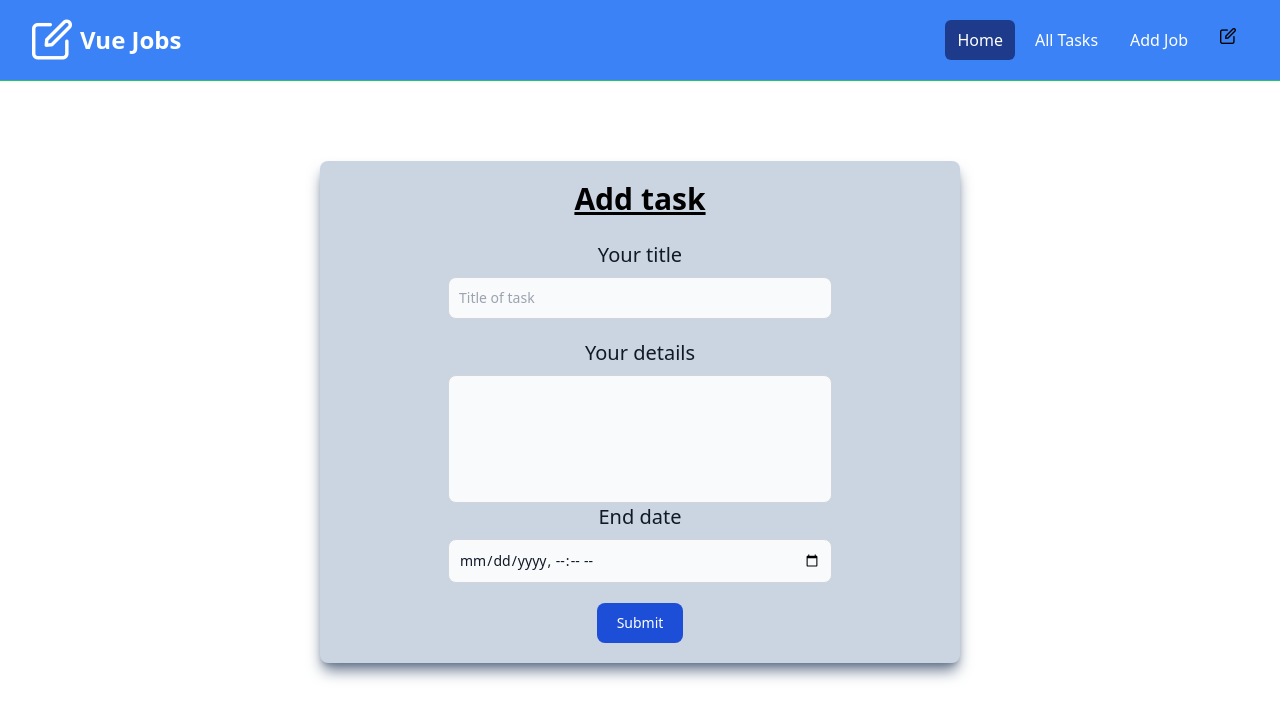
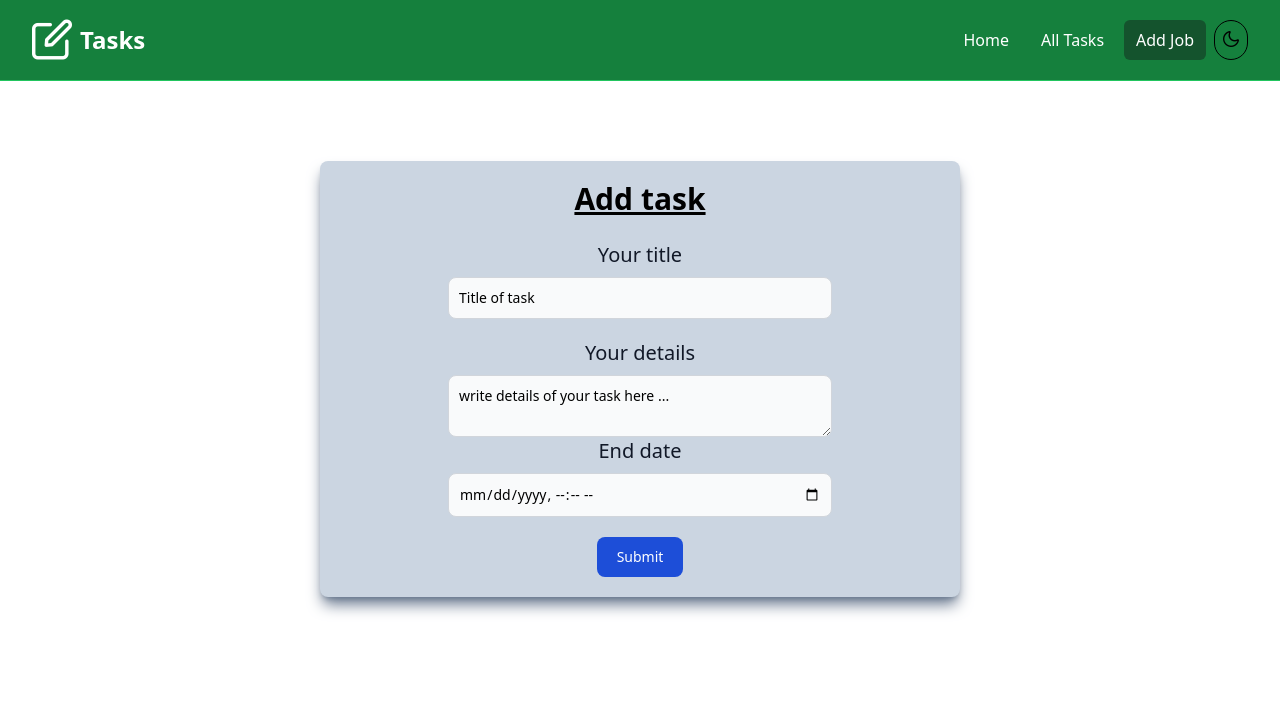
Before and after one commit to aymen-work/todo, a Vue app in the folder front/: page /tasks/add in a window 1280 px wide. Shown: the top 718 px of the page. Built offline with nearby package versions, Linux system fonts and the light colour scheme.

Commit message:
feature/[configur dark theme, ordering tasks by created date, set dynamic navbar ]

```diff
--- a/front/index.html
+++ b/front/index.html
@@ -4,7 +4,7 @@
     <meta charset="UTF-8">
     <link rel="icon" href="/favicon.ico">
     <meta name="viewport" content="width=device-width, initial-scale=1.0">
-    <title>Vite App</title>
+    <title>Tasks App</title>
   </head>
   <body>
     <div id="app"></div>
--- a/front/src/App.vue
+++ b/front/src/App.vue
@@ -4,7 +4,7 @@ import Navbar from './components/navbar.vue'
 </script>
 
 <template>
-  <main class=" bg-white dark:bg-slate-700 h-screen">
+  <main class=" bg-white dark:bg-slate-900 h-screen">
     <Navbar/>
 
     <RouterView/>
--- a/front/src/components/AddTask.vue
+++ b/front/src/components/AddTask.vue
@@ -69,17 +69,17 @@ const updateTask = async () => {
                 <div class="mb-5">
                     <label for="title" class="block mb-2 font-medium text-gray-900 text-xl mt-6 ">Your title</label>
                     <input type="title" id="title" v-model="form.title"
-                        class="bg-gray-50 dark:bg-slate-500 dark:placeholder-white border border-gray-300 text-gray-900 text-sm rounded-lg block w-full p-2.5 focus:outline-blue-600 "
+                        class="bg-gray-50 dark:bg-slate-500 dark:placeholder-white dark:text-white placeholder-black border border-gray-300 text-gray-900 text-sm rounded-lg block w-full p-2.5 focus:outline-blue-600 "
                         placeholder="Title of task" required />
                 </div>
                 <div class="mb-5">
                     <label for="details" class="block mb-2 font-medium text-gray-900 text-xl">Your details</label>
                     <textarea id="details" v-model="form.details"
-                        class="bg-gray-50 border border-gray-300 text-gray-900 text-sm rounded-lg  block w-full p-2.5 h-32 resize-none focus:outline-blue-600 "
-                        required></textarea>
+                        class="bg-gray-50 dark:bg-slate-500 dark:placeholder-white dark:text-white placeholder-black border border-gray-300 text-gray-900 text-sm rounded-lg block w-full p-2.5 focus:outline-blue-600"
+                        required placeholder="write details of your task here ..."></textarea>
                     <label for="details" class="block mb-2 font-medium text-gray-900 text-xl">End date</label>
 
-                    <input type="datetime-local" class="bg-gray-50 border border-gray-300 text-gray-900 text-sm rounded-lg block w-full p-2.5 focus:outline-blue-600" v-model="form.end_date">
+                    <input type="datetime-local" class="bg-gray-50 dark:bg-slate-500 dark:placeholder-white placeholder-black border border-gray-300 text-black dark:text-white text-sm rounded-lg block w-full p-2.5 focus:outline-blue-600" placeholder="" v-model="form.end_date">
                 </div>
 
                 <button type="submit"
--- a/front/src/components/TaskList.vue
+++ b/front/src/components/TaskList.vue
@@ -72,7 +72,7 @@ function modify(id){
 <template>
   <section class="bg-blue-50 dark:bg-slate-800 px-4 py-10">
     <div class="container-xl lg:container m-auto">
-      <h2 class="text-3xl font-bold text-blue-500 mb-6 dark:text-white text-center">
+      <h2 class="text-3xl font-bold text-green-800 mb-6 dark:text-white text-center">
         Browse Tasks
       </h2>
       <div class="grid grid-cols-1 md:grid-cols-3 gap-6">
@@ -80,13 +80,15 @@ function modify(id){
         <div v-for="t in data" :class="[
           'border-t-8',
           t.status == 'cancelled'
-            ? 'border-red-600'
+            ? 'border-red-600 shadow-red-600'
             : t.status == 'completed'
-              ? 'border-green-400'
-              : 'border-yellow-400',
+              ? 'border-green-400 shadow-green-400'
+              : 'border-yellow-400 shadow-yellow-400',
           'bg-white',
+          'dark:bg-slate-800',
+          'dark:text-white',
           'rounded-xl',
-          'shadow-md',
+          'shadow-sm',
           'relative',
         ]">
           <div class="p-4">
@@ -109,7 +111,7 @@ function modify(id){
             <div class="border border-gray-100 mb-5"></div>
 
             <div class="grid grid-flow-col mb-4">
-              <div class="font-bold text-black col-span-4 mb-3">
+              <div class="font-bold text-black dark:text-white col-span-4 mb-3">
                 <i class="fa-solid fa-location-dot text-lg"></i>
                 {{ t.status.toUpperCase() }}
               </div>
--- a/front/src/components/navbar.vue
+++ b/front/src/components/navbar.vue
@@ -1,43 +1,36 @@
 <script setup>
 import { RouterLink, RouterView } from 'vue-router'
 import { useDark, useToggle } from "@vueuse/core";
+import { useRoute } from 'vue-router';
+import { onMounted } from 'vue';
 
 const isDark = useDark();
 const toggleDark = useToggle(isDark);
+const route = useRoute()
 </script>
 
 <template>
-    <nav class="bg-blue-500 dark:bg-blue-900 border-b border-green-500">
+  <nav class="bg-green-700 dark:bg-slate-900 border-b border-green-500">
     <div class="mx-auto max-w-7xl px-2 sm:px-6 lg:px-8">
       <div class="flex h-20 items-center justify-between">
-          <div
-            class="flex flex-1 items-center justify-center md:items-stretch md:justify-start"
-          >
+        <div class="flex flex-1 items-center justify-center md:items-stretch md:justify-start">
           <!-- Logo -->
           <a class="flex flex-shrink-0 items-center mr-4" href="index.html">
-                <i class="pi pi-pen-to-square" style="font-size: 2.5rem;color:white"></i>
-              <span class="hidden md:block text-white text-2xl font-bold ml-2"
-                >Vue Jobs</span
-              >
+            <i class="pi pi-pen-to-square" style="font-size: 2.5rem; color: white"></i>
+            <span class="hidden md:block text-white text-2xl font-bold ml-2">Tasks</span>
           </a>
           <div class="md:ml-auto">
             <div class="flex space-x-2">
-                <RouterLink
-                  to="/"
-                  class="text-white bg-blue-900 hover:bg-gray-900 hover:text-white rounded-md px-3 py-2"
-                  >Home</RouterLink
-                >
-                <RouterLink
-                  to="/tasks"
-                  class="text-white hover:bg-blue-900 hover:text-white rounded-md px-3 py-2"
-                  >All Tasks</RouterLink
-                >
-                <RouterLink
-                  to="/tasks/add"
-                  class="text-white hover:bg-blue-900 hover:text-white rounded-md px-3 py-2"
-                  >Add Job</RouterLink
-                >
-                <li class="pi pi-pen-to-square rounded-md px-3 py-2" @click="toggleDark()"></li>
+              <RouterLink to="/" :class="['text-white', route.fullPath == '/'?'bg-green-900':null, 'hover:bg-gray-900', 'dark:hover:bg-green-800', 'hover:text-white', 'rounded-md', 'px-3', 'py-2']">
+                Home</RouterLink>
+              <RouterLink to="/tasks" :class="['text-white', route.fullPath == '/tasks'?'bg-green-900':null, 'hover:bg-gray-900', 'dark:hover:bg-green-800', 'hover:text-white', 'rounded-md', 'px-3', 'py-2']">All
+                Tasks</RouterLink>
+              <RouterLink to="/tasks/add" :class="['text-white', route.fullPath == '/tasks/add'?'bg-green-900':null, 'hover:bg-gray-900', 'dark:hover:bg-green-800', 'hover:text-white', 'rounded-md', 'px-3', 'py-2']">Add
+                Job</RouterLink>
+              <button type="button" @click="toggleDark()"
+                class="border dark:border-white  border-black px-2 rounded-full">
+                <i id="theme_icon" class="pi pi-moon dark:text-white"></i>
+              </button>
             </div>
           </div>
         </div>
--- a/front/src/views/HomeView.vue
+++ b/front/src/views/HomeView.vue
@@ -4,7 +4,7 @@ import GetTask from '@/components/GetTask.vue';
 
 <template>
     <div class="container">
-        <div class="rounded-lg text-center p-5  mt-20 w-2/4 mx-auto shadow-lg bg-slate-300 shadow-slate-500">
+        <div class="rounded-lg text-center p-5 mt-20 w-2/4 mx-auto shadow-lg bg-slate-300 shadow-slate-500">
             <h1 class="font-bold text-3xl underline">Tasks</h1>
             <GetTask/>
         </div>
```
Also changed, not shown: 1 other file (tests, documents, lock files or other folders). Lines whose indentation alone changed are shown as unchanged.
